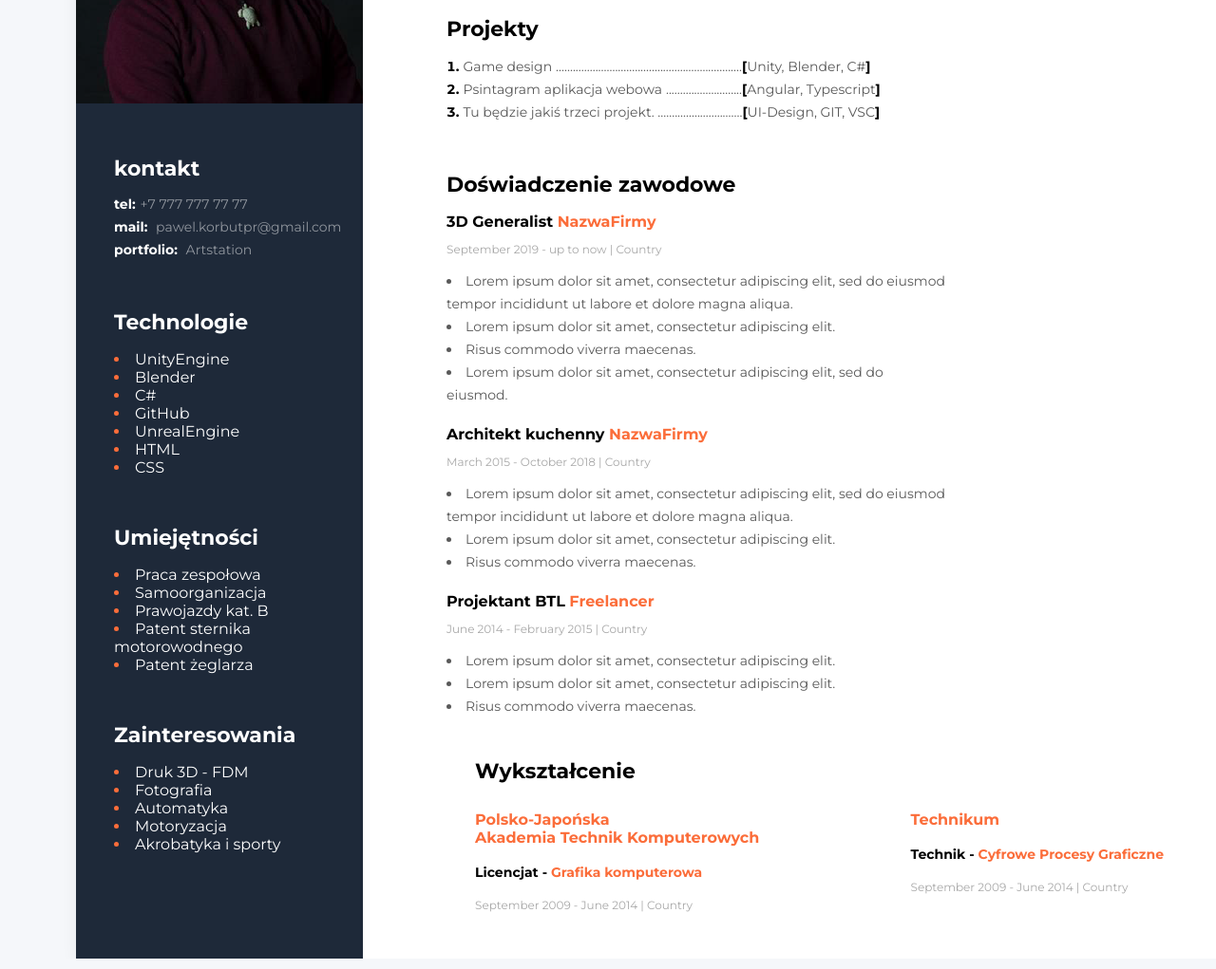
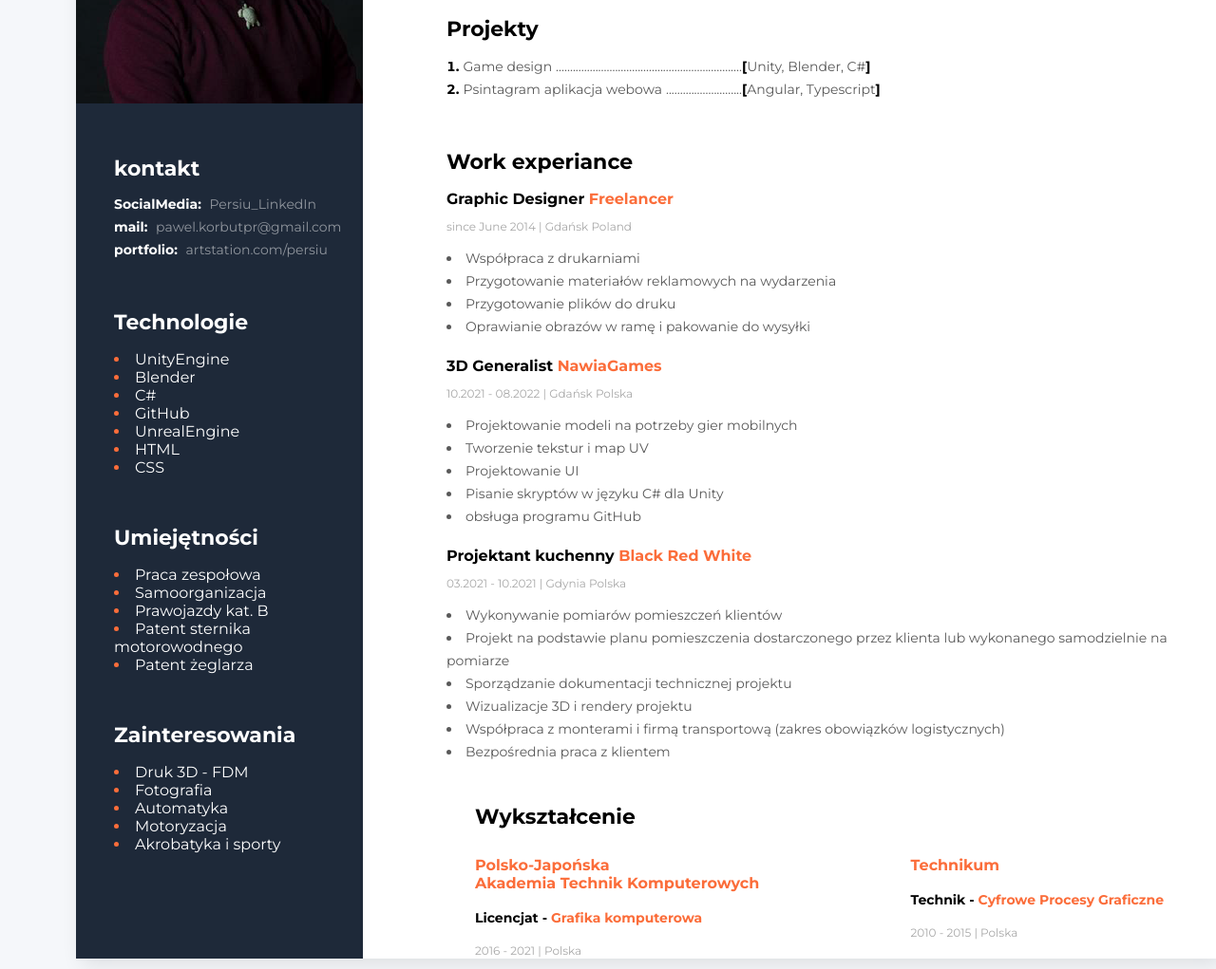
Before and after one commit to Persmerga/CV_HTML_CSS, a plain HTML site: page index.html in a window 1280 px wide. Shown: the part 519-1540 px from the top of the page at 95% size. Drawn offline with Linux system fonts and the light colour scheme.

Commit message:
details updated

```diff
--- a/index.html
+++ b/index.html
@@ -71,7 +71,7 @@
                                 >Angular, Typescript</span
                             >]
                         </li>
-                        <li>
+                        <!-- <li>
                             <a
                                 class="listProjectsItem"
                                 href="https://tu_bedzie_jakis_trzeci_projekt.pl"
@@ -83,78 +83,84 @@
                             >[<span class="listProjectsItem"
                                 >UI-Design, GIT, VSC</span
                             >]
-                        </li>
+                        </li> -->
                     </ol>
                 </div>
                 <!-- Work1 -->
                 <div class="blockWork1">
-                    <h2>Doświadczenie zawodowe</h2>
+                    <h2>Work experiance</h2>
                     <h3>
-                        3D Generalist
-                        <span class="highlight"> NazwaFirmy</span>
+                        Graphic Designer
+                        <span class="highlight"> Freelancer</span>
                     </h3>
-                    <p class="workTime">September 2019 - up to now | Country</p>
+                    <p class="workTime">since June 2014 | Gdańsk Poland</p>
                     <ul class="listWork">
+                        <li class="listWorkItem">Współpraca z drukarniami</li>
                         <li class="listWorkItem">
-                            Lorem ipsum dolor sit amet, consectetur adipiscing
-                            elit, sed do eiusmod tempor incididunt ut labore et
-                            dolore magna aliqua.
+                            Przygotowanie materiałów reklamowych na wydarzenia
                         </li>
                         <li class="listWorkItem">
-                            Lorem ipsum dolor sit amet, consectetur adipiscing
-                            elit.
+                            Przygotowanie plików do druku
                         </li>
                         <li class="listWorkItem">
-                            Risus commodo viverra maecenas.
-                        </li>
-                        <li class="listWorkItem">
-                            Lorem ipsum dolor sit amet, consectetur adipiscing
-                            elit, sed do eiusmod.
+                            Oprawianie obrazów w ramę i pakowanie do wysyłki
                         </li>
                     </ul>
                 </div>
+
                 <!-- Work2 -->
                 <div class="blockWork2">
                     <h3>
-                        Architekt kuchenny
-                        <span class="highlight"> NazwaFirmy</span>
+                        3D Generalist
+                        <span class="highlight"> NawiaGames</span>
                     </h3>
-                    <p class="workTime">March 2015 - October 2018 | Country</p>
+                    <p class="workTime">10.2021 - 08.2022 | Gdańsk Polska</p>
                     <ul class="listWork">
                         <li class="listWorkItem">
-                            Lorem ipsum dolor sit amet, consectetur adipiscing
-                            elit, sed do eiusmod tempor incididunt ut labore et
-                            dolore magna aliqua.
+                            Projektowanie modeli na potrzeby gier mobilnych
+                        </li>
+                        <li class="listWorkItem">Tworzenie tekstur i map UV</li>
+                        <li class="listWorkItem">Projektowanie UI</li>
+                        <li class="listWorkItem">
+                            Pisanie skryptów w języku C# dla Unity
+                        </li>
+                        <li class="listWorkItem">obsługa programu GitHub</li>
+                    </ul>
+                </div>
+
+                <!-- Work3 -->
+                <div class="blockWork3">
+                    <h3>
+                        Projektant kuchenny<span class="highlight">
+                            Black Red White</span
+                        >
+                    </h3>
+                    <p class="workTime">03.2021 - 10.2021 | Gdynia Polska</p>
+                    <ul class="listWork">
+                        <li class="listWorkItem">
+                            Wykonywanie pomiarów pomieszczeń klientów
                         </li>
                         <li class="listWorkItem">
-                            Lorem ipsum dolor sit amet, consectetur adipiscing
-                            elit.
+                            Projekt na podstawie planu pomieszczenia
+                            dostarczonego przez klienta lub wykonanego
+                            samodzielnie na pomiarze
                         </li>
                         <li class="listWorkItem">
-                            Risus commodo viverra maecenas.
+                            Sporządzanie dokumentacji technicznej projektu
+                        </li>
+                        <li class="listWorkItem">
+                            Wizualizacje 3D i rendery projektu
+                        </li>
+                        <li class="listWorkItem">
+                            Współpraca z monterami i firmą transportową (zakres
+                            obowiązków logistycznych)
+                        </li>
+                        <li class="listWorkItem">
+                            Bezpośrednia praca z klientem
                         </li>
                     </ul>
                 </div>
-                <!-- Work3 -->
-                <div class="blockWork3">
-                    <h3>
-                        Projektant BTL<span class="highlight"> Freelancer</span>
-                    </h3>
-                    <p class="workTime">June 2014 - February 2015 | Country</p>
-                    <ul class="listWork">
-                        <li class="listWorkItem">
-                            Lorem ipsum dolor sit amet, consectetur adipiscing
-                            elit.
-                        </li>
-                        <li class="listWorkItem">
-                            Lorem ipsum dolor sit amet, consectetur adipiscing
-                            elit.
-                        </li>
-                        <li class="listWorkItem">
-                            Risus commodo viverra maecenas.
-                        </li>
-                    </ul>
-                </div>
+
                 <!-- Education -->
                 <div class="headerEdu">
                     <h2>Wykształcenie</h2>
@@ -166,32 +172,28 @@
                                     Komputerowych</span
                                 >
                             </h3>
-                            <div class="blockEduComponent">
+                            <div>
                                 <h4>
                                     Licencjat -
                                     <span class="highlight"
                                         >Grafika komputerowa</span
                                     >
                                 </h4>
-                                <p class="workTime">
-                                    September 2009 - June 2014 | Country
-                                </p>
+                                <p class="workTime">2016 - 2021 | Polska</p>
                             </div>
                         </div>
                         <div>
                             <h3>
                                 <span class="highlight">Technikum</span>
                             </h3>
-                            <div class="blockEduComponent">
+                            <div>
                                 <h4>
                                     Technik -
                                     <span class="highlight"
                                         >Cyfrowe Procesy Graficzne</span
                                     >
                                 </h4>
-                                <p class="workTime">
-                                    September 2009 - June 2014 | Country
-                                </p>
+                                <p class="workTime">2010 - 2015 | Polska</p>
                             </div>
                         </div>
                     </div>
@@ -212,11 +214,17 @@
 
                 <div class="blockAside">
                     <h2 class="headerSecondary">kontakt</h2>
-                    <a class="paragraphContacts" href="callto:+7 777 777 77 77"
+                    <!-- <a class="paragraphContacts" href="callto:+48 501248408"
                         ><span class="fontBold">tel:</span
                         ><span class="fontOppacityHalf"
-                            >+7 777 777 77 77</span
+                            >+48 501-248-408</span
                         ></a
+                    ><br /> -->
+                    <a
+                        class="paragraphContacts"
+                        href="https://www.linkedin.com/in/persiu/"
+                        ><span class="fontBold">SocialMedia:</span>
+                        <span class="fontOppacityHalf">Persiu_LinkedIn</span></a
                     ><br />
                     <a
                         class="paragraphContacts"
@@ -226,11 +234,14 @@
                             >pawel.korbutpr@gmail.com</span
                         ></a
                     ><br />
+
                     <a
                         class="paragraphContacts"
                         href="https://www.artstation.com/persiu"
                         ><span class="fontBold">portfolio:</span>
-                        <span class="fontOppacityHalf">Artstation</span></a
+                        <span class="fontOppacityHalf"
+                            >artstation.com/persiu</span
+                        ></a
                     >
                 </div>
 
```
Also changed, not shown: cv_eng.html (+53 -38 lines).
